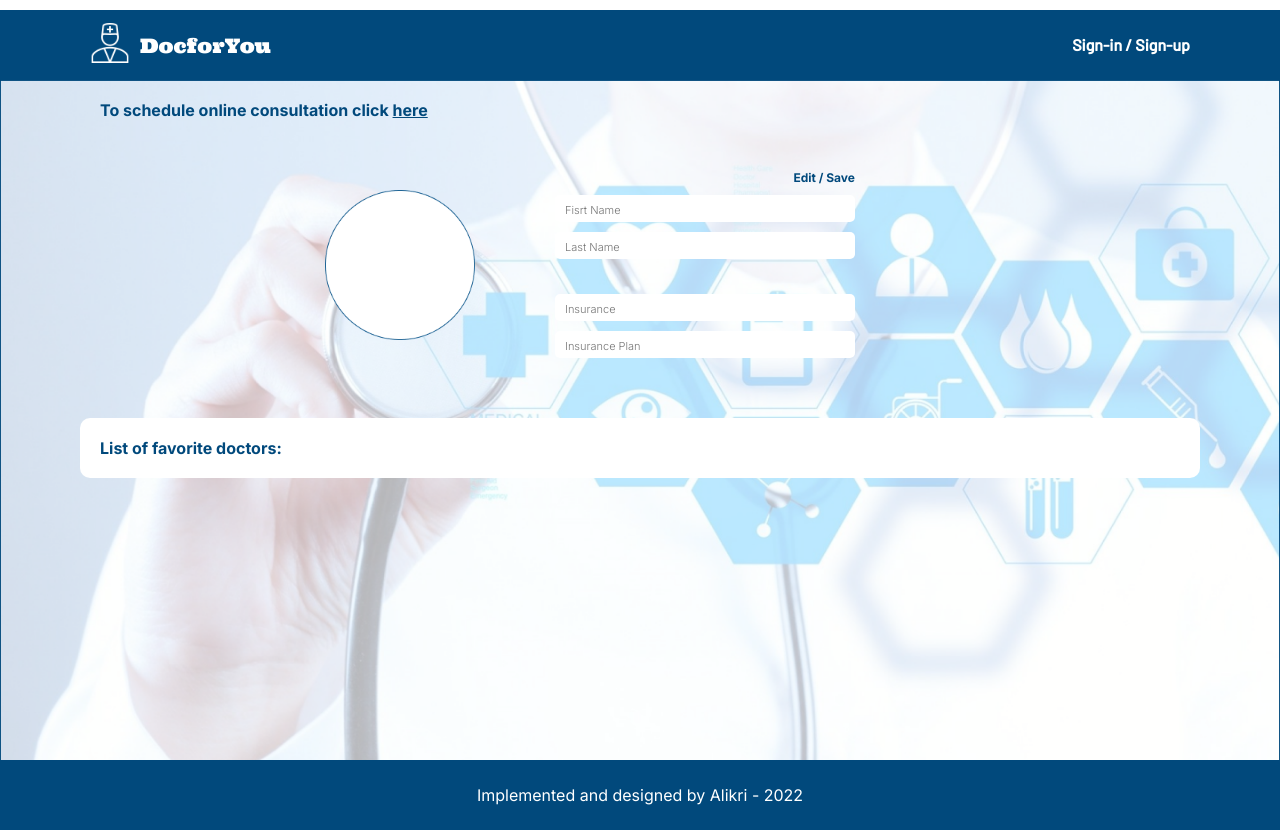
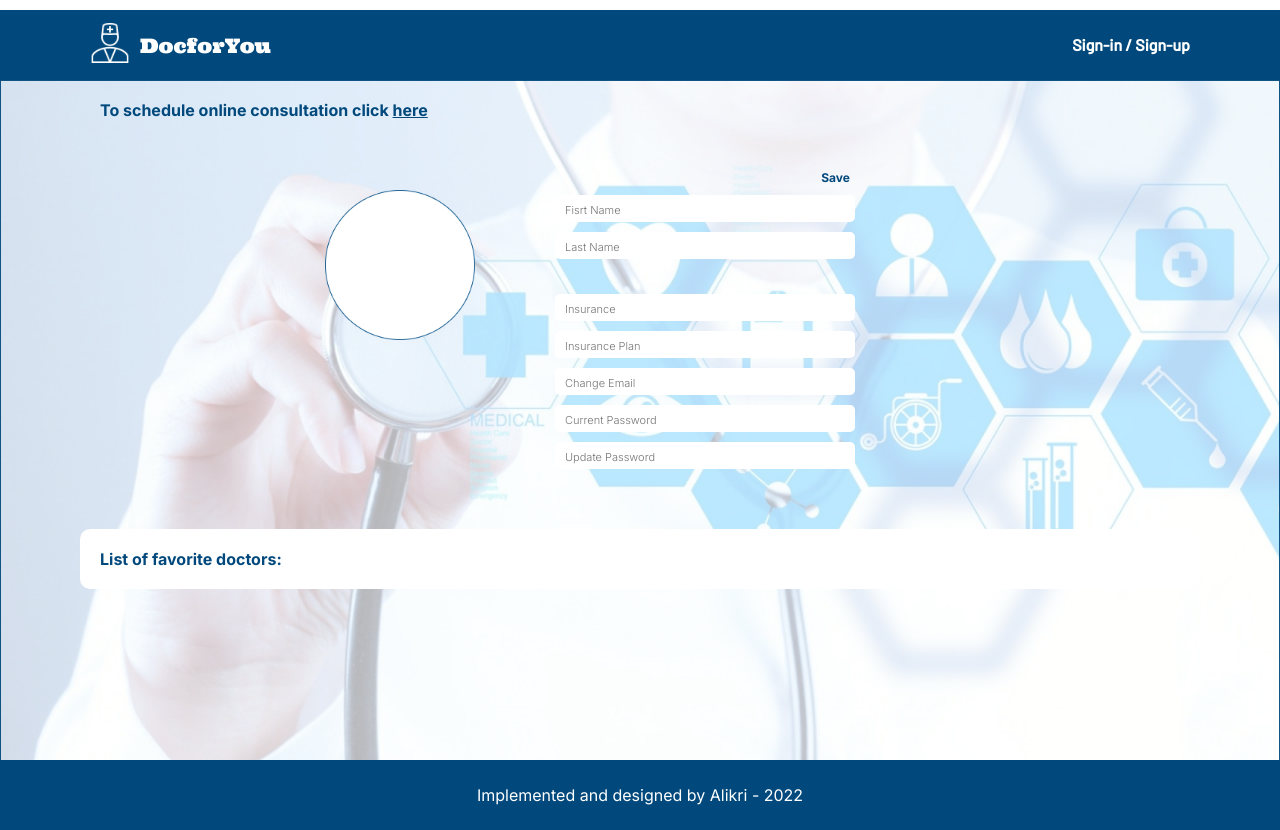
Before and after one commit to alikri/Doctor-s-Search, a React (Create React App) app: page /authorization/user in a window 1280 px wide. Built offline with nearby package versions, Linux system fonts and the light colour scheme.

Commit message:
added controlled inputs to the user page component

```diff
--- a/src/components/user-page/user-page.component.jsx
+++ b/src/components/user-page/user-page.component.jsx
@@ -1,7 +1,32 @@
 import "./user-page.styles.scss";
-import whitePlaceholder from "../assets/user-pic-placeholder.png"
+import whitePlaceholder from "../assets/user-pic-placeholder.png";
+import { useState } from "react";
 
 const UserPage = () => {
+	const [edit, setEdit] = useState(false);
+	const [userDataSavedByUser, setUserDataSavedByUser] = useState({
+		userFisrtName: "",
+		userLastName: "",
+		userInsurance: "",
+		userInsurancePlan: "",
+		userEmail: "",
+		userCurrentPassword: "",
+		userUpdatePassword: ""
+	})
+	console.log(userDataSavedByUser);
+
+	const handleEditBtn = () => {
+		setEdit(prevValue => !prevValue);
+	}
+	const handleUserInputChange = (e) => {
+		setUserDataSavedByUser(prevFormData => {
+            return {
+                ...prevFormData,
+                [e.target.name]: e.target.value
+            }
+        })
+	}
+
 	return (
 		<div className="user-page-container">
 			<div className="top-container">
@@ -13,12 +38,17 @@ const UserPage = () => {
 						<img src={whitePlaceholder} alt="" width="150px" height="150px"/>
 					</div>
 					<div className="user-info">
-						<div><h2>Edit / Save</h2></div>
+						<div>
+							<h2 onClick={handleEditBtn}>{edit ? "Edit" : "Save"}</h2>
+						</div>
 						<div className="change-user-info">
-							<input type="text" placeholder="Fisrt Name"/>
-							<input type="text" placeholder="Last Name"/>
-							<input type="text" placeholder="Insurance"/>
-							<input type="text" placeholder="Insurance Plan"/>
+							<input name="userFisrtName" value={userDataSavedByUser.userFisrtName} onChange={handleUserInputChange} readOnly={edit} type="text" placeholder="Fisrt Name"/>
+							<input name="userLastName" value={userDataSavedByUser.userLastName} onChange={handleUserInputChange} readOnly={edit} type="text" placeholder="Last Name"/>
+							<input name="userInsurance" value={userDataSavedByUser.userInsurance} onChange={handleUserInputChange} readOnly={edit} type="text" placeholder="Insurance" />
+							<input name="userInsurancePlan"value={userDataSavedByUser.userInsurancePlan} onChange={handleUserInputChange} readOnly={edit} type="text" placeholder="Insurance Plan" />
+							<input name="userChangeEmail" value={userDataSavedByUser.userChangePassword} onChange={handleUserInputChange}readOnly={edit} type="email" placeholder="Change Email" />
+							<input name="userCurrentPassword" value={userDataSavedByUser.userCurrentPassword} onChange={handleUserInputChange} readOnly={edit} type="password" placeholder="Current Password" />
+							<input name="userUpdatePassword" value={userDataSavedByUser.userUpdatePassword} onChange={handleUserInputChange} readOnly={edit} type="password" placeholder="Update Password" />
 						</div>
 					</div>
 				</div>
--- a/src/components/user-page/user-page.styles.scss
+++ b/src/components/user-page/user-page.styles.scss
@@ -36,11 +36,18 @@
 				margin-left: 80px;
 
 				h2 {
+					padding-right: 5px;
 					color: #01497C;
 					font-weight: 600;
 					font-size: 12px;
 					cursor: pointer;
+					transition: all .2s linear;
+
+					&:hover {
+						text-decoration: underline;
+					}
 				}
+
 
 				.change-user-info {
 					display: flex;
```
